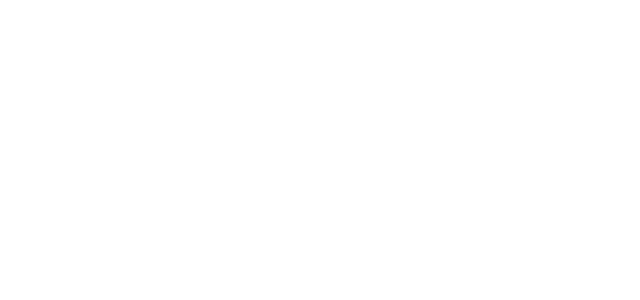
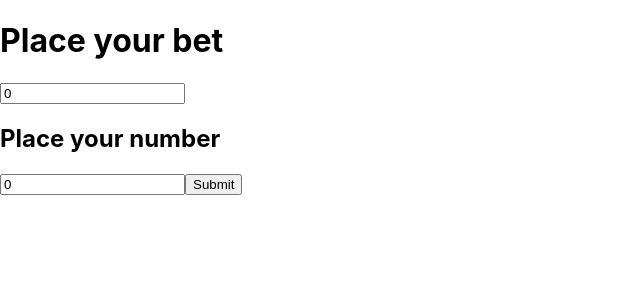
Before and after one commit to Nikan619/Project2, a React (Create React App) app: page / in a window 1280 px wide. Shown: the top 300 px of the page, without its empty margins (0-640 px from the left). Built offline with nearby package versions, Linux system fonts and the light colour scheme.

Commit message:
added bets placed

```diff
--- a/src/App.js
+++ b/src/App.js
@@ -1,8 +1,11 @@
 
 import './App.css';
+import BettingBoard from './BettingBoard';
 
 function App() {
-  return (console.log())
+
+
+  return (<BettingBoard/>)
 }
 
 export default App;
--- /dev/null
+++ b/src/BettingBoard.js
@@ -0,0 +1,61 @@
+
+import {useState} from "react"
+
+
+
+function  BettingBoard(){
+    const [betPlaced,setBetPlaced] =useState(0);
+    const [numberBet,setNumberBet] = useState(0);
+    const [outcome,setOutcome] =useState(0);
+    // const numberBet =5;
+    // const betPlaced =100;
+    let bank=300;
+
+
+// if(numberBet===numberSelected){
+//     let payOut= betPlaced*35
+//     console.log(`Congrats you won $${payOut}!`)
+// }
+
+
+    function handleChange(e){
+        setBetPlaced(e.target.value)
+        console.log(betPlaced)
+    }
+    function handleNumberChange(e){
+        setNumberBet(e.target.value)
+        console.log(numberBet)
+    }
+    function handleSubmit(e){
+        let numberSelected=Math.floor(Math.random()*6)
+        e.preventDefault();
+        setBetPlaced(betPlaced)
+        setNumberBet(numberBet)
+        console.log(betPlaced)
+        console.log(numberBet)
+        console.log(numberSelected)
+        if(parseInt(numberBet)===numberSelected){
+            let payOut= betPlaced*35
+            console.log(`Congrats you won $${payOut}!`)
+        }
+    }
+
+return(
+    <div>
+        <h1>Place your bet</h1>
+        <form onSubmit={handleSubmit} >
+            <input onChange={handleChange} value={betPlaced}type="text"></input>
+
+            <h2>Place your number</h2>
+            <input onChange={handleNumberChange}type="text" value={numberBet}></input>
+            <button type="submit" >Submit</button>
+        </form>
+
+    </div>
+
+)
+
+
+
+}
+export default BettingBoard
--- a/src/index.js
+++ b/src/index.js
@@ -2,7 +2,7 @@
 import ReactDOM from 'react-dom/client';
 import './index.css';
 import App from './App';
-import reportWebVitals from './reportWebVitals';
+
 
 const root = ReactDOM.createRoot(document.getElementById('root'));
 root.render(
@@ -10,8 +10,3 @@
     <App />
   </React.StrictMode>
 );
-
-// If you want to start measuring performance in your app, pass a function
-// to log results (for example: reportWebVitals(console.log))
-// or send to an analytics endpoint. Learn more: https://bit.ly/CRA-vitals
-reportWebVitals();
--- a/src/reportWebVitals.js
+++ /dev/null
@@ -1,13 +0,0 @@
-const reportWebVitals = onPerfEntry => {
-  if (onPerfEntry && onPerfEntry instanceof Function) {
-    import('web-vitals').then(({ getCLS, getFID, getFCP, getLCP, getTTFB }) => {
-      getCLS(onPerfEntry);
-      getFID(onPerfEntry);
-      getFCP(onPerfEntry);
-      getLCP(onPerfEntry);
-      getTTFB(onPerfEntry);
-    });
-  }
-};
-
-export default reportWebVitals;
```
Also changed, not shown: src/setupTests.js (deleted, +0 -5 lines), 1 other file (tests, documents, lock files or other folders).
